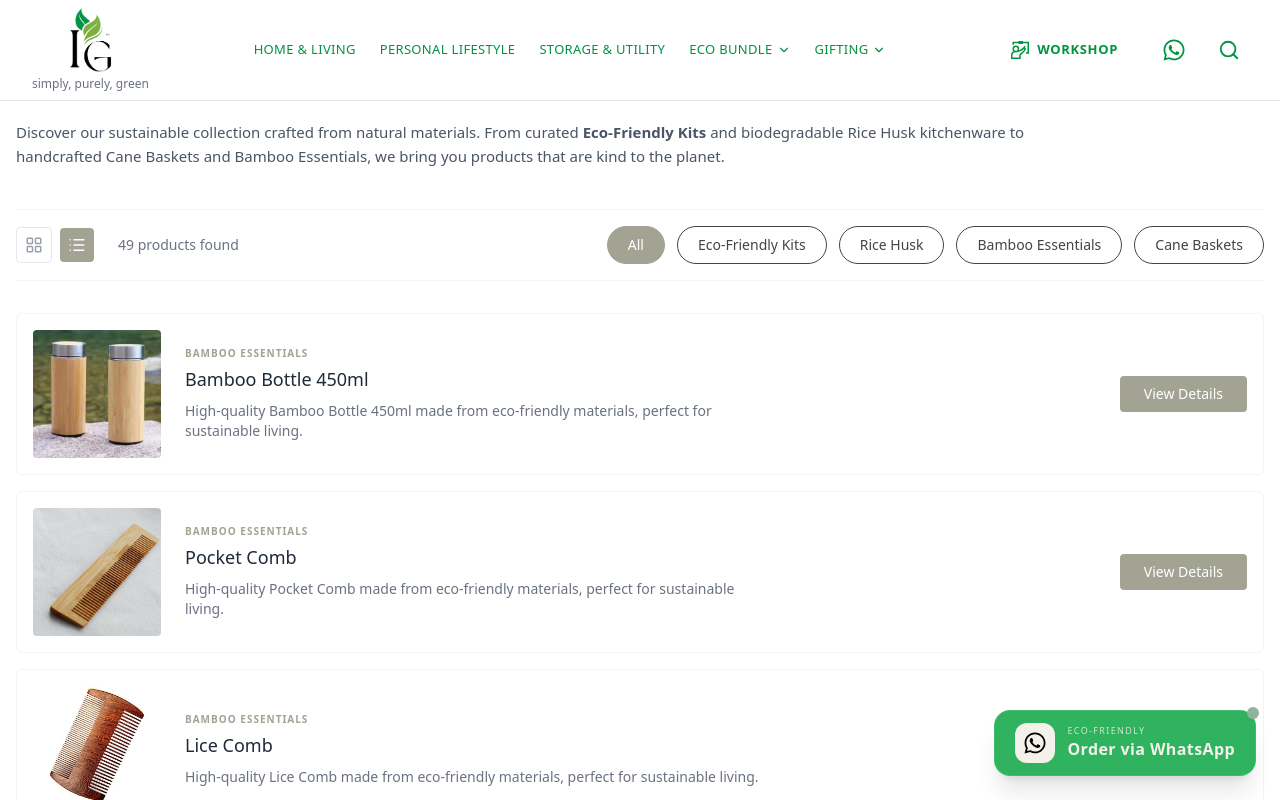
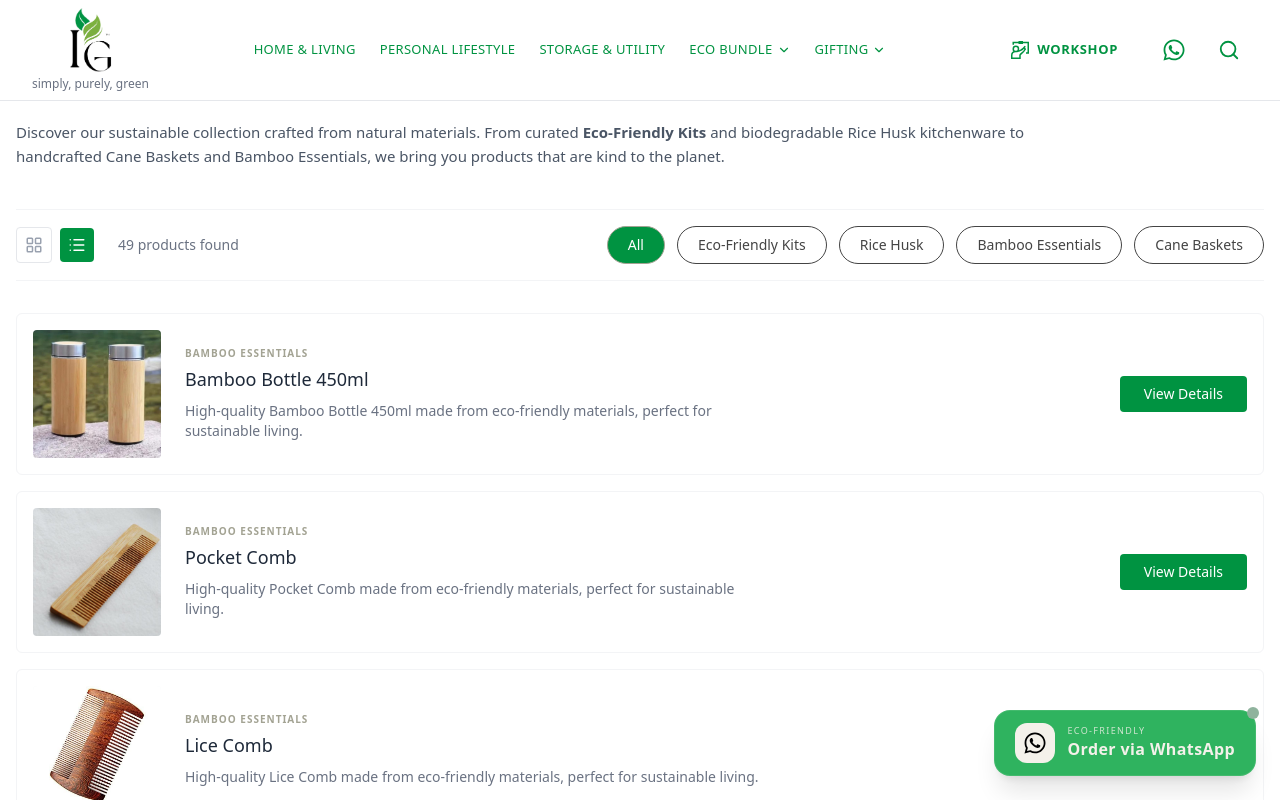
Before and after one commit to indoorsglobal/indoorsglobal, a Next.js app: page /products in a window 1280 px wide. Both pictures are taken after a click on the button 76 px from the left and 244 px from the top of the page. Shown: the top 800 px of the page. Built offline with nearby package versions, Linux system fonts and the light colour scheme.

Commit message:
Update Products.tsx

```diff
--- a/app/products/Products.tsx
+++ b/app/products/Products.tsx
@@ -149,14 +149,14 @@ export default function Products() {
         <div className="flex items-center gap-2">
           <button
             onClick={() => setViewMode('grid')}
-            className={`p-2 rounded transition-colors ${viewMode === 'grid' ? "bg-[#a3a393] text-white" : "border border-gray-200 text-gray-400 hover:bg-gray-50"}`}
+            className={`p-2 rounded transition-colors ${viewMode === 'grid' ? "bg-[#009341] hover:bg-[#7baf40] text-white" : "border border-gray-200 text-gray-400 hover:bg-gray-50"}`}
           >
             <LayoutGrid size={18} />
           </button>
 
           <button
             onClick={() => setViewMode('list')}
-            className={`p-2 rounded transition-colors ${viewMode === 'list' ? "bg-[#a3a393] text-white" : "border border-gray-200 text-gray-400 hover:bg-gray-50"}`}
+            className={`p-2 rounded transition-colors ${viewMode === 'list' ? "bg-[#009341] hover:bg-[#7baf40] text-white" : "border border-gray-200 text-gray-400 hover:bg-gray-50"}`}
           >
             <List size={18} />
           </button>
@@ -172,7 +172,7 @@ export default function Products() {
               key={cat}
               onClick={() => setActiveCategory(cat)}
               className={`px-5 py-2 text-sm border rounded-full transition-colors ${
-                activeCategory === cat ? "bg-[#a3a393] text-white border-[#a3a393]" : "bg-white hover:border-[#a3a393]"
+                activeCategory === cat ? "bg-[#009341] hover:bg-[#7baf40] text-white border-[#a3a393]" : "bg-white hover:border-[#a3a393]"
               }`}
             >
               {cat}
@@ -225,7 +225,7 @@ export default function Products() {
             </div>
 
             {viewMode === 'list' && (
-              <button className="ml-auto px-6 py-2 bg-[#a3a393] text-white text-sm rounded hover:bg-[#8e8e7f] transition-colors">
+              <button className="ml-auto px-6 py-2 bg-[#009341] hover:bg-[#7baf40] text-white text-sm rounded hover:bg-[#8e8e7f] transition-colors">
                 View Details
               </button>
             )}
```
